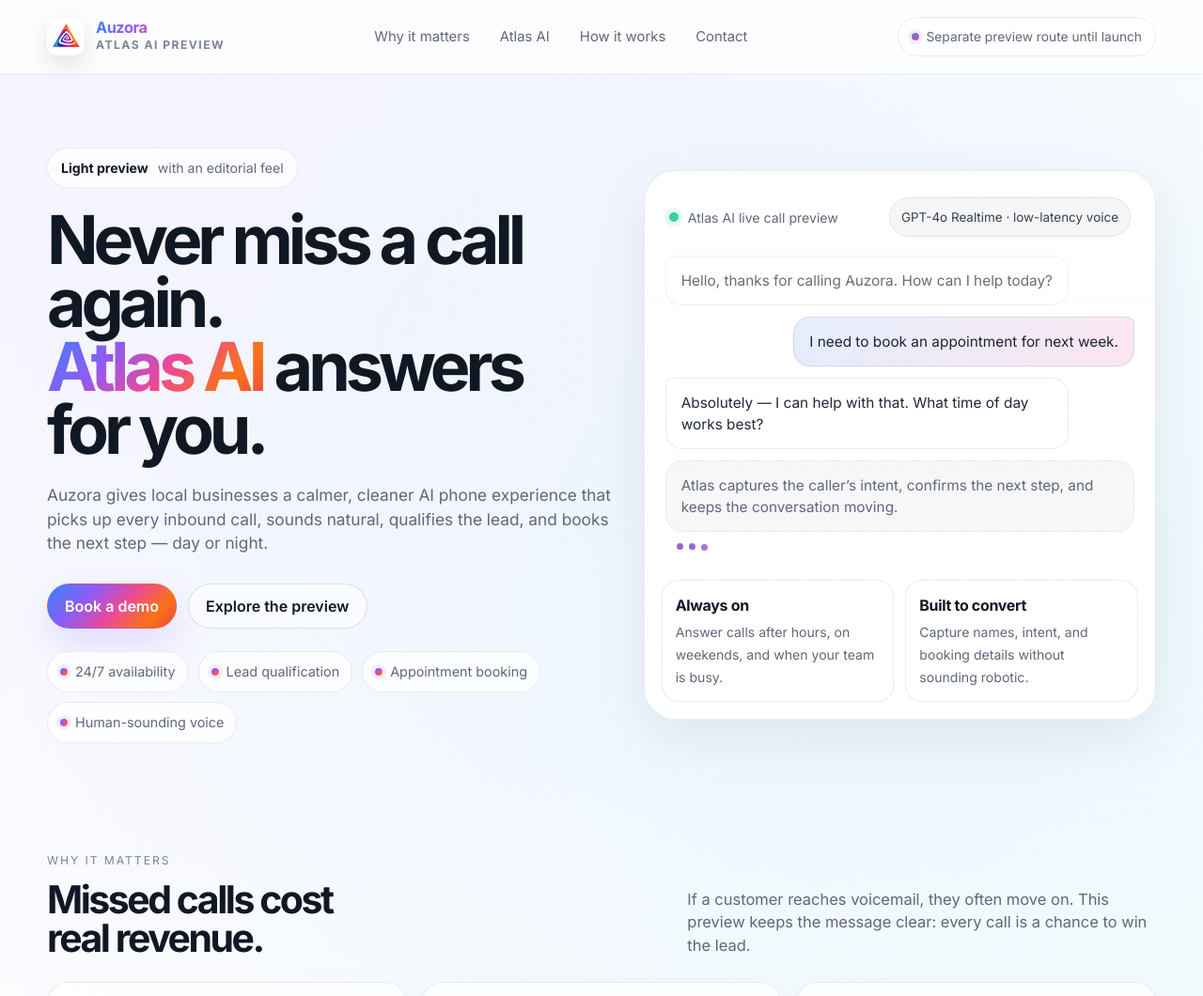
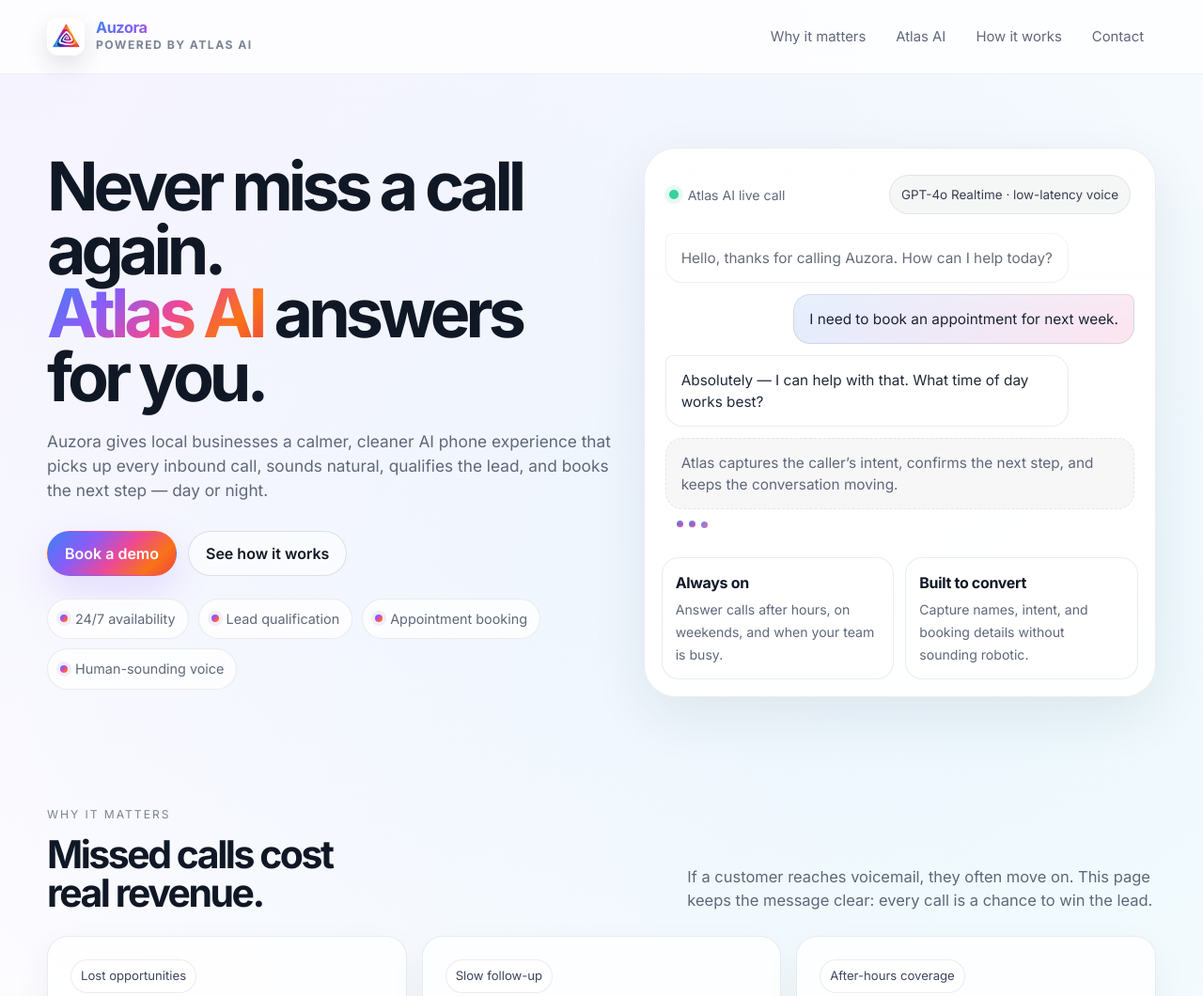
Before and after one commit to auzcorpindustries-ops/auzora-website, a plain HTML site: page index.html in a window 1280 px wide. Shown: the top 1060 px of the page at 94% size. Drawn offline with Linux system fonts and the light colour scheme.

Commit message:
Remove preview notes from homepage

```diff
--- a/index.html
+++ b/index.html
@@ -3,8 +3,8 @@
 <head>
   <meta charset="UTF-8" />
   <meta name="viewport" content="width=device-width, initial-scale=1.0" />
-  <title>Auzora — Atlas AI Preview (Light)</title>
-  <meta name="description" content="A light-background redesign preview for Auzora's Atlas AI website." />
+  <title>Auzora — Atlas AI</title>
+  <meta name="description" content="Auzora's Atlas AI website." />
   <meta name="theme-color" content="#f8f4ec" />
   <link rel="preconnect" href="https://fonts.googleapis.com" />
   <link rel="preconnect" href="https://fonts.gstatic.com" crossorigin />
@@ -691,9 +691,9 @@
     <div class="topbar-inner">
       <a class="brand" href="#top" aria-label="Auzora home">
         <img src="/logo.png" alt="Auzora logo" />
-        <span class="brand-copy">
+          <span class="brand-copy">
           <span class="brand-name">Auzora</span>
-          <span class="brand-sub">Atlas AI preview</span>
+          <span class="brand-sub">Powered by Atlas AI</span>
         </span>
       </a>
 
@@ -704,7 +704,6 @@
         <a href="#contact">Contact</a>
       </nav>
 
-      <div class="preview-pill"><span class="dot"></span> Separate preview route until launch</div>
     </div>
   </header>
 
@@ -712,7 +711,6 @@
     <section class="hero shell">
       <div class="hero-grid">
         <div>
-          <div class="eyebrow"><strong>Light preview</strong> with an editorial feel</div>
           <h1>Never miss a call again.</h1>
           <h1><span class="gradient">Atlas AI</span> answers for you.</h1>
           <p class="hero-copy">
@@ -722,7 +720,7 @@
 
           <div class="hero-actions">
             <a class="btn btn-primary" href="#contact">Book a demo</a>
-            <a class="btn btn-secondary" href="#features">Explore the preview</a>
+            <a class="btn btn-secondary" href="#features">See how it works</a>
           </div>
 
           <div class="hero-points" aria-label="Product highlights">
@@ -733,9 +731,9 @@
           </div>
         </div>
 
-        <div class="hero-card" aria-label="Atlas AI call preview">
+        <div class="hero-card" aria-label="Atlas AI call">
           <div class="card-top">
-            <div class="status"><span class="live"></span> Atlas AI live call preview</div>
+            <div class="status"><span class="live"></span> Atlas AI live call</div>
             <div class="signal">GPT-4o Realtime · low-latency voice</div>
           </div>
 
@@ -769,7 +767,7 @@
           <div class="section-kicker">Why it matters</div>
           <h2>Missed calls cost real revenue.</h2>
         </div>
-        <p class="section-lead">If a customer reaches voicemail, they often move on. This preview keeps the message clear: every call is a chance to win the lead.</p>
+        <p class="section-lead">If a customer reaches voicemail, they often move on. This page keeps the message clear: every call is a chance to win the lead.</p>
       </div>
 
       <div class="card-grid three">
@@ -924,7 +922,7 @@
           <div class="section-kicker">FAQ</div>
           <h2>Answers to the obvious questions.</h2>
         </div>
-        <p class="section-lead">This section keeps the preview practical and reduces friction for the next conversation.</p>
+        <p class="section-lead">This section keeps the page practical and reduces friction for the next conversation.</p>
       </div>
 
       <div class="faq">
@@ -994,13 +992,13 @@
             <div class="contact-lines">
               <div class="line-item"><span></span><p>The message stays premium and direct.</p></div>
               <div class="line-item"><span></span><p>Everything points back to Atlas AI.</p></div>
-              <div class="line-item"><span></span><p>The page remains on a preview route until launch.</p></div>
+              <div class="line-item"><span></span><p>The page remains focused on Atlas AI.</p></div>
             </div>
           </article>
 
           <article class="panel">
             <div class="mini-label">Footer note</div>
-            <p>© <span id="year"></span> Auzora IT Services. Atlas AI is the product shown on this redesign preview.</p>
+            <p>© <span id="year"></span> Auzora IT Services. Atlas AI is the product shown here.</p>
           </article>
         </aside>
       </div>
@@ -1010,7 +1008,6 @@
   <footer class="footer shell">
     <div class="footer-inner">
       <div><strong>Auzora</strong> — premium AI phone automation for businesses that cannot afford missed calls.</div>
-      <div>Preview route: <strong>/redesign-light/</strong></div>
     </div>
   </footer>
 
```
